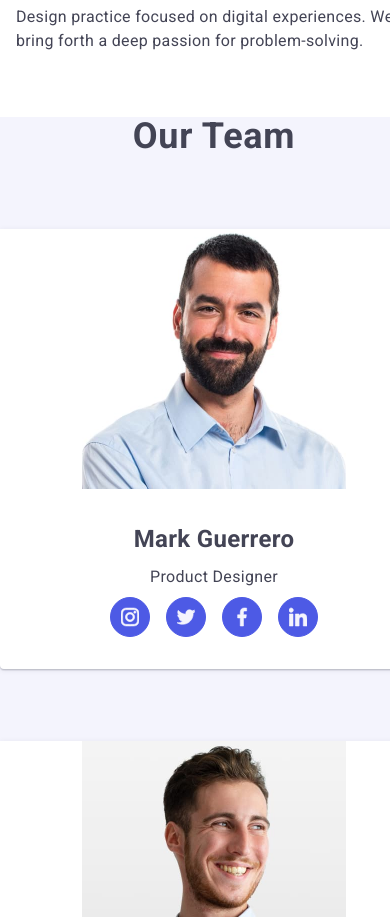
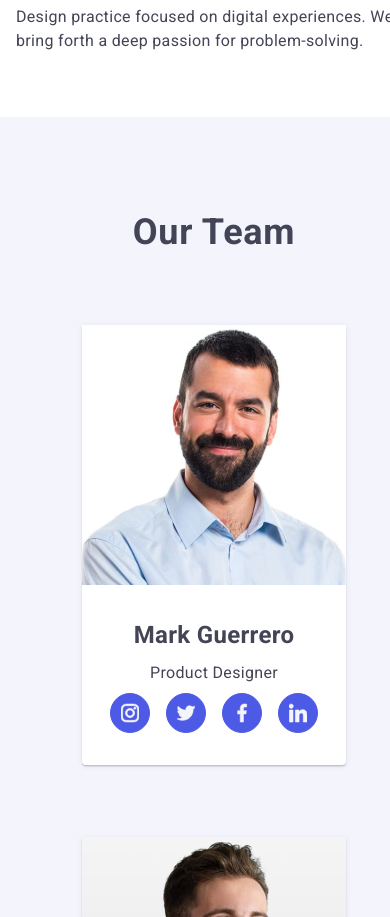
Before and after one commit to wackytsui/goit-markup-hw-07, a plain HTML site: page index.html in a window 390 px wide. Shown: the part 1241-2158 px from the top of the page. Drawn offline with nearby package versions, Linux system fonts and the light colour scheme.

Commit message:
Update style.css

```diff
--- a/css/style.css
+++ b/css/style.css
@@ -961,8 +961,17 @@ body {
         display: flex;
         gap: 72px;
         flex-direction: column;
+        align-items: center;
+        justify-content: center;
         margin: 0;
         padding: 0;
+    }
+    .image-list {
+        width: 264px;
+    }
+    .head-team{
+        padding-top: 96px;
+        margin-bottom: 72px;
     }
     /* end of team */
 
```
